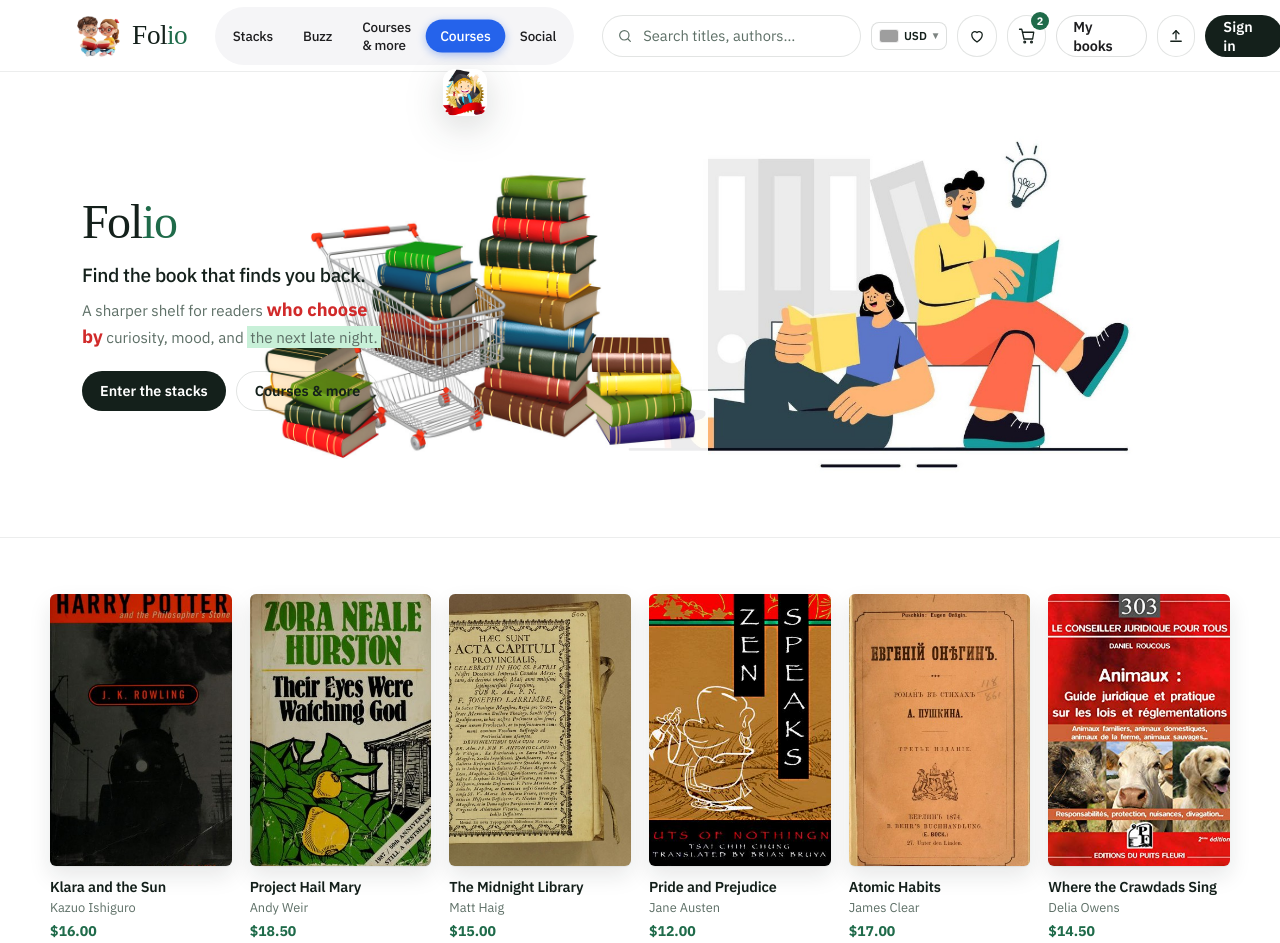
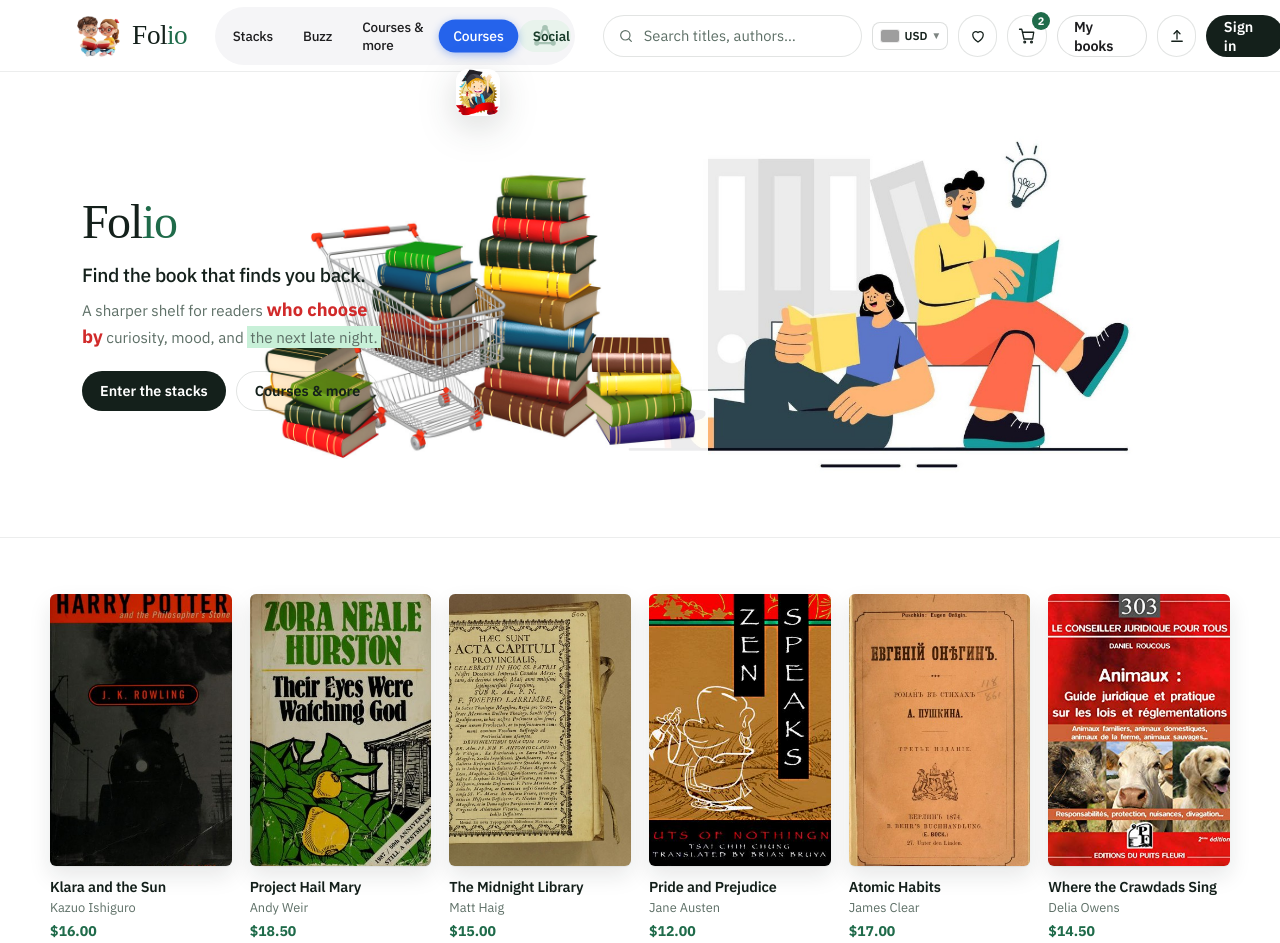
Before and after one commit to charlesnduya-png/folio-bookshop, a plain HTML site: page index.html in a window 1280 px wide. Shown: the top 943 px of the page. Drawn offline with Linux system fonts and the light colour scheme; grey boxes are pictures that could not be loaded; a web font is replaced by a local one.

Commit message:
Place social network icon behind the Social nav button on the homepage.
Co-authored-by: Cursor <cursoragent@cursor.com>

```diff
--- a/index.html
+++ b/index.html
@@ -174,6 +174,45 @@
       box-shadow: 0 1px 2px rgba(0, 0, 0, 0.08), 0 0 0 0.5px rgba(0, 0, 0, 0.04);
     }
 
+    .nav-social {
+      position: relative;
+      z-index: 1;
+      overflow: hidden;
+      isolation: isolate;
+      background: #e8f3ec !important;
+      color: #1a3d2b !important;
+      font-weight: 600 !important;
+    }
+
+    .nav-social:hover {
+      background: #d7ebe0 !important;
+      color: #143226 !important;
+    }
+
+    .nav-social-icon {
+      position: absolute;
+      left: 50%;
+      top: 50%;
+      width: 2.1em;
+      height: 2.1em;
+      transform: translate(-50%, -50%);
+      color: #2f6b4f;
+      opacity: 0.35;
+      pointer-events: none;
+      z-index: 0;
+    }
+
+    .nav-social-icon svg {
+      display: block;
+      width: 100%;
+      height: 100%;
+    }
+
+    .nav-social-label {
+      position: relative;
+      z-index: 1;
+    }
+
     .nav-courses {
       position: relative;
       display: inline-flex;
@@ -1742,7 +1781,17 @@
             <img src="assets/course-grad.jpg" alt="" width="72" height="72" />
           </a>
         </span>
-        <a class="nav-social" href="social.html">Social</a>
+        <a class="nav-social" href="social.html">
+          <span class="nav-social-icon" aria-hidden="true">
+            <svg viewBox="0 0 24 24" role="presentation">
+              <circle cx="12" cy="5" r="2.4" fill="currentColor" />
+              <circle cx="5" cy="18" r="2.2" fill="currentColor" />
+              <circle cx="19" cy="18" r="2.2" fill="currentColor" />
+              <path d="M10.2 6.6L6.4 15.6M13.8 6.6l3.8 9M7.2 18h9.6" fill="none" stroke="currentColor" stroke-width="2" stroke-linecap="round" />
+            </svg>
+          </span>
+          <span class="nav-social-label">Social</span>
+        </a>
       </nav>
 
       <div class="header-actions">
```
